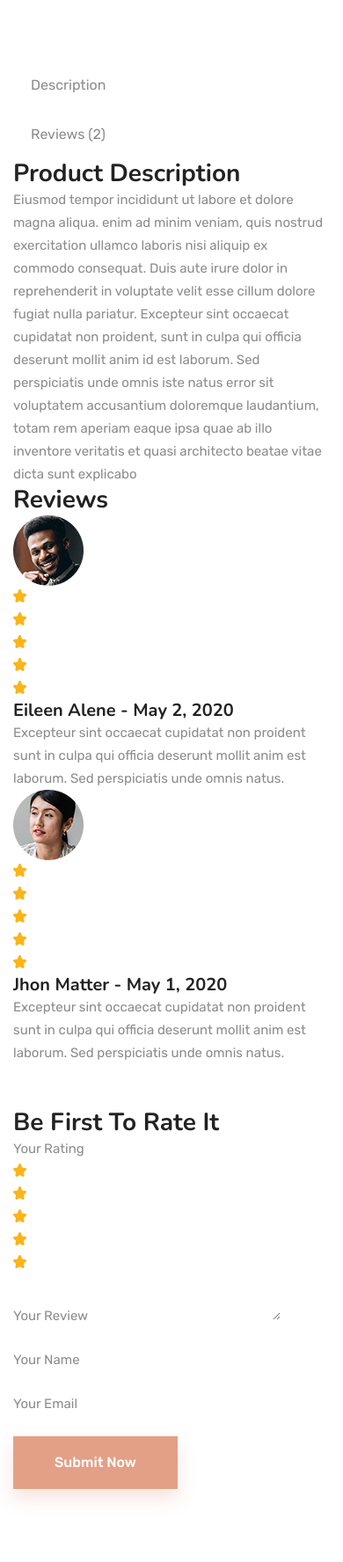
After one commit to mohamed-arshad-ch/cakecafe, a Django app: page /productdetails/2 in a window 390 px wide. The commit adds this page. Shown: the part 4240-6016 px from the top of the page at 88% size. Run offline with Django 3.2, Linux system fonts and the light colour scheme; data comes from the database, SQL or seed files in the repository; some libraries are stand-ins or nearby versions; some web fonts are replaced.

Commit message:
add product details

```diff
--- a/templates/user/base.html
+++ b/templates/user/base.html
@@ -519,10 +519,12 @@
     <script src="{% static 'user/assets/js/scrollbar.js' %}"></script>
     <script src="{% static 'user/assets/js/jquery.nice-select.min.js' %}"></script>
     <script src="{% static 'user/assets/js/nav-tool.js' %}"></script>
+    <script src="{% static 'user/assets/js/jquery-ui.js' %}"></script>
+    <script src="{% static 'user/assets/js/bxslider.js' %}"></script>
+    <!-- main-js -->
+    <script src="{% static 'user/assets/js/index.js' %}"></script>
+    <script src="{% static 'user/assets/js/script.js' %}"></script>
 
-    <!-- main-js -->
-    <script src="{% static 'user/assets/js/script.js' %}"></script>
-    <script src="{% static 'user/assets/js/index.js' %}"></script>
 
 
 </body><!-- End of .page_wrapper -->
--- a/templates/user/index.html
+++ b/templates/user/index.html
@@ -187,7 +187,7 @@
 
                         <div class="lower-content">
                             <span class="price-box">${{product.price}}</span>
-                            <h3><a href="shop-details.html">{{product.name}}</a></h3>
+                            <h3><a href="{% url 'productdetails' product.id %}">{{product.name}}</a></h3>
                             <ul class="rating clearfix">
                                 <li><i class="icon-Star"></i></li>
                                 <li><i class="icon-Star"></i></li>
@@ -195,7 +195,7 @@
                                 <li><i class="icon-Star"></i></li>
                                 <li><i class="icon-Star"></i></li>
                             </ul>
-                            <div class="cart-btn"><a href="shop-details.html" class="theme-btn-two">Add to cart</a></div>
+                            <div class="cart-btn"><a href="{% url 'productdetails' product.id %}" class="theme-btn-two">Add to cart</a></div>
                         </div>
                     </div>
                 </div>
--- /dev/null
+++ b/templates/user/product-details.html
@@ -0,0 +1,316 @@
+{% extends 'user/base.html' %}
+{% load static %}
+
+{% block content %}
+
+        <!--Page Title-->
+        <section class="page-title centred" style="background-image: url({% static 'user/assets/images/background/page-title.jpg' %});">
+            <div class="auto-container">
+                <div class="content-box">
+                    <div class="title">
+                        <h1>Product Details</h1>
+                    </div>
+                    <ul class="bread-crumb clearfix">
+                        <li><a href="{% url 'landingpage' %}">Home</a></li>
+                        <li>Details</li>
+                    </ul>
+                </div>
+            </div>
+        </section>
+        <!--End Page Title-->
+
+
+        <!-- single-product -->
+        <section class="single-product">
+            <div class="product-details-content" style="background-image: url({% static 'user/assets/images/background/single-shop-1.jpg' %});">
+                <div class="auto-container">
+                    <div class="row clearfix">
+                        <div class="col-lg-6 col-md-12 col-sm-12 image-column">
+                            <div class="bxslider">
+                                <div class="slider-content">
+                                    <div class="slider-pager">
+                                        <ul class="thumb-box">
+                                            <li>
+                                                <a class="active" data-slide-index="0" href="#"><figure><img src="{% static 'images' %}/{{products.image}}" alt=""></figure></a>
+                                            </li>
+                                            <li>
+                                                <a data-slide-index="1" href="#"><figure><img src="{% static 'images' %}/{{products.image}}" alt=""></figure></a>
+                                            </li>
+                                            <li>
+                                                <a data-slide-index="2" href="#"><figure><img src="{% static 'images' %}/{{products.image}}" alt=""></figure></a>
+                                            </li>
+                                        </ul>
+                                    </div>
+                                    <div class="product-image">
+                                        <figure class="image"><a href="{% static 'images' %}/{{products.image}}" class="lightbox-image" data-fancybox="gallery"><img src="{% static 'images' %}/{{products.image}}" alt=""></a></figure>
+                                    </div>
+                                </div>
+                                <div class="slider-content">
+                                    <div class="slider-pager">
+                                        <ul class="thumb-box">
+                                            <li>
+                                                <a class="active" data-slide-index="0" href="#"><figure><img src="{% static 'images' %}/{{products.image}}" alt=""></figure></a>
+                                            </li>
+                                            <li>
+                                                <a data-slide-index="1" href="#"><figure><img src="{% static 'images' %}/{{products.image}}" alt=""></figure></a>
+                                            </li>
+                                            <li>
+                                                <a data-slide-index="2" href="#"><figure><img src="{% static 'images' %}/{{products.image}}" alt=""></figure></a>
+                                            </li>
+                                        </ul>
+                                    </div>
+                                    <div class="product-image">
+                                        <figure class="image"><a href="{% static 'images' %}/{{products.image}}" class="lightbox-image" data-fancybox="gallery"><img src="{% static 'images' %}/{{products.image}}" alt=""></a></figure>
+                                    </div>
+                                </div>
+                                <div class="slider-content">
+                                    <div class="slider-pager">
+                                        <ul class="thumb-box">
+                                            <li>
+                                                <a class="active" data-slide-index="0" href="#"><figure><img src="{% static 'images' %}/{{products.image}}" alt=""></figure></a>
+                                            </li>
+                                            <li>
+                                                <a data-slide-index="1" href="#"><figure><img src="{% static 'images' %}/{{products.image}}" alt=""></figure></a>
+                                            </li>
+                                            <li>
+                                                <a data-slide-index="2" href="#"><figure><img src="{% static 'images' %}/{{products.image}}" alt=""></figure></a>
+                                            </li>
+                                        </ul>
+                                    </div>
+                                    <div class="product-image">
+                                        <figure class="image"><a href="{% static 'images' %}/{{products.image}}" class="lightbox-image" data-fancybox="gallery"><img src="{% static 'images' %}/{{products.image}}" alt=""></a></figure>
+                                    </div>
+                                </div>
+                            </div>
+                        </div>
+                        <div class="col-lg-6 col-md-12 col-sm-12 content-column">
+                            <div class="product-details">
+                                <h2>{{products.name}}</h2>
+                                <h3>${{products.price}}</h3>
+                                <div class="customer-rating clearfix">
+                                    <ul class="rating pull-left">
+                                        <li><i class="icon-Star"></i></li>
+                                        <li><i class="icon-Star"></i></li>
+                                        <li><i class="icon-Star"></i></li>
+                                        <li><i class="icon-Star"></i></li>
+                                        <li><i class="icon-Star"></i></li>
+                                    </ul>
+                                    <div class="review pull-left">
+                                        <a href="shop-details.html">( 1 Customer Review )</a>
+                                    </div>
+                                </div>
+                                <div class="text">
+                                    <p>Consectetur adipiscing sed do eiusmod tempor incididunt labore dolore magna aliqua. enim ad minim veniam, quis nostrud exercitation ullamco laboris nisi ut aliquip ex ea commodo consequat.</p>
+                                </div>
+                                <div class="addto-cart-box">
+                                    <ul class="clearfix">
+                                        <li><input type="text" name="quentity" placeholder="1"></li>
+                                        <li><a href="shop-details.html.html"><i class="far fa-heart"></i></a></li>
+                                        <li><button type="button" class="theme-btn-one">Add To Cart</button></li>
+                                    </ul>
+                                </div>
+                                <div class="other-links">
+                                    <ul class="category list">
+                                        <li>Weight:</li>
+                                        <li><a href="">{{products.weight}}</a>,</li>
+                                        <!-- <li><a href="shop-details.html.html">Ice Cream</a></li> -->
+                                    </ul>
+                                    <!-- <ul class="tags list">
+                                        <li>Tags:</li>
+                                        <li><a href="shop-details.html.html">Cake</a>,</li>
+                                        <li><a href="shop-details.html.html">Ice Cream</a></li>
+                                    </ul> -->
+                                </div>
+                            </div>
+                        </div>
+                    </div>
+                </div>
+            </div>
+            <div class="product-discription">
+                <div class="auto-container">
+                    <div class="tabs-box">
+                        <div class="tab-btn-box">
+                            <ul class="tab-btns tab-buttons clearfix">
+                                <li class="tab-btn active-btn" data-tab="#tab-1">Description</li>
+                                <li class="tab-btn" data-tab="#tab-2">Reviews (2)</li>
+                            </ul>
+                        </div>
+                        <div class="tabs-content">
+                            <div class="tab active-tab" id="tab-1">
+                                <div class="content-box">
+                                    <h3>Product Description</h3>
+                                    <p>Eiusmod tempor incididunt ut labore et dolore magna aliqua. enim ad minim veniam, quis nostrud exercitation ullamco laboris nisi aliquip ex commodo consequat. Duis aute irure dolor in reprehenderit in voluptate velit esse cillum dolore fugiat nulla pariatur. Excepteur sint occaecat cupidatat non proident, sunt in culpa qui officia deserunt mollit anim id est laborum. Sed perspiciatis unde omnis iste natus error sit voluptatem accusantium doloremque laudantium, totam rem aperiam eaque ipsa quae ab illo inventore veritatis et quasi architecto beatae vitae dicta sunt explicabo</p>
+                                </div>
+                            </div>
+                            <div class="tab" id="tab-2">
+                                <div class="row clearfix">
+                                    <div class="col-lg-6 col-md-6 col-sm-12 review-block">
+                                        <div class="customer-review">
+                                            <h3>Reviews</h3>
+                                            <div class="single-review">
+                                                <figure class="image-box"><img src="{% static 'user/assets/images/resource/shop/review-1.png' %}" alt=""></figure>
+                                                <div class="inner">
+                                                    <ul class="rating">
+                                                        <li><i class="icon-Star"></i></li>
+                                                        <li><i class="icon-Star"></i></li>
+                                                        <li><i class="icon-Star"></i></li>
+                                                        <li><i class="icon-Star"></i></li>
+                                                        <li><i class="icon-Star"></i></li>
+                                                    </ul>
+                                                    <h5>Eileen Alene<span> - May 2, 2020</span></h5>
+                                                    <p>Excepteur sint occaecat cupidatat non proident sunt in culpa  qui officia deserunt mollit anim  est laborum. Sed perspiciatis unde omnis natus.</p>
+                                                </div>
+                                            </div>
+                                            <div class="single-review">
+                                                <figure class="image-box"><img src="assets/images/resource/shop/review-2.png" alt=""></figure>
+                                                <div class="inner">
+                                                    <ul class="rating">
+                                                        <li><i class="icon-Star"></i></li>
+                                                        <li><i class="icon-Star"></i></li>
+                                                        <li><i class="icon-Star"></i></li>
+                                                        <li><i class="icon-Star"></i></li>
+                                                        <li><i class="icon-Star"></i></li>
+                                                    </ul>
+                                                    <h5>Jhon Matter<span> - May 1, 2020</span></h5>
+                                                    <p>Excepteur sint occaecat cupidatat non proident sunt in culpa  qui officia deserunt mollit anim  est laborum. Sed perspiciatis unde omnis natus.</p>
+                                                </div>
+                                            </div>
+                                        </div>
+                                    </div>
+                                    <div class="col-lg-6 col-md-6 col-sm-12 comment-column">
+                                        <div class="customer-comments">
+                                            <h3>Be First To Rate It</h3>
+                                            <div class="rating-box clearfix">
+                                                <p>Your Rating</p>
+                                                <ul class="rating clearfix">
+                                                    <li><i class="icon-Star"></i></li>
+                                                    <li><i class="icon-Star"></i></li>
+                                                    <li><i class="icon-Star"></i></li>
+                                                    <li><i class="icon-Star"></i></li>
+                                                    <li><i class="icon-Star"></i></li>
+                                                </ul>
+                                            </div>
+                                            <form action="http://azim.commonsupport.com/Bagery/single-shop-1.html" method="post" class="comment-form">
+                                                <div class="row clearfix">
+                                                    <div class="col-lg-12 col-md-12 col-sm-12 form-group">
+                                                        <label>Your Review</label>
+                                                        <textarea name="message"></textarea>
+                                                    </div>
+                                                    <div class="col-lg-6 col-md-6 col-sm-12 form-group">
+                                                        <label>Your Name</label>
+                                                        <input type="text" name="name" required="">
+                                                    </div>
+                                                    <div class="col-lg-6 col-md-6 col-sm-12 form-group">
+                                                        <label>Your Email</label>
+                                                        <input type="email" name="email" required="">
+                                                    </div>
+                                                    <div class="col-lg-12 col-md-12 col-sm-12 form-group message-btn">
+                                                        <button type="submit" class="theme-btn-one">Submit Now</button>
+                                                    </div>
+                                                </div>
+                                            </form>
+                                        </div>
+                                    </div>
+                                </div>
+                            </div>
+                        </div>
+                    </div>
+                </div>
+            </div>
+            <div class="related-product" style="background-image: url(assets/images/background/shop-2.jpg);">
+                <div class="auto-container">
+                    <div class="top-title centred">
+                        <h2>Related Products</h2>
+                    </div>
+                    <div class="row clearfix">
+                        <div class="col-lg-3 col-md-6 col-sm-12 shop-block">
+                            <div class="shop-block-one">
+                                <div class="inner-box">
+                                    <figure class="image-box">
+                                        <img src="assets/images/resource/shop/shop-1.jpg" alt="">
+                                    </figure>
+                                    <div class="lower-content">
+                                        <span class="price-box">$100</span>
+                                        <h3><a href="shop-details.html">Vanilla Ice Cream</a></h3>
+                                        <ul class="rating clearfix">
+                                            <li><i class="icon-Star"></i></li>
+                                            <li><i class="icon-Star"></i></li>
+                                            <li><i class="icon-Star"></i></li>
+                                            <li><i class="icon-Star"></i></li>
+                                            <li><i class="icon-Star"></i></li>
+                                        </ul>
+                                        <div class="cart-btn"><a href="shop-details.html" class="theme-btn-two">Add to cart</a></div>
+                                    </div>
+                                </div>
+                            </div>
+                        </div>
+                        <div class="col-lg-3 col-md-6 col-sm-12 shop-block">
+                            <div class="shop-block-one">
+                                <div class="inner-box">
+                                    <figure class="image-box">
+                                        <img src="assets/images/resource/shop/shop-2.jpg" alt="">
+                                    </figure>
+                                    <div class="lower-content">
+                                        <span class="price-box">$70</span>
+                                        <h3><a href="shop-details.html">Slice Super Cake</a></h3>
+                                        <ul class="rating clearfix">
+                                            <li><i class="icon-Star"></i></li>
+                                            <li><i class="icon-Star"></i></li>
+                                            <li><i class="icon-Star"></i></li>
+                                            <li><i class="icon-Star"></i></li>
+                                            <li><i class="icon-Star"></i></li>
+                                        </ul>
+                                        <div class="cart-btn"><a href="shop-details.html" class="theme-btn-two">Add to cart</a></div>
+                                    </div>
+                                </div>
+                            </div>
+                        </div>
+                        <div class="col-lg-3 col-md-6 col-sm-12 shop-block">
+                            <div class="shop-block-one">
+                                <div class="inner-box">
+                                    <figure class="image-box">
+                                        <img src="assets/images/resource/shop/shop-3.jpg" alt="">
+                                    </figure>
+                                    <div class="lower-content">
+                                        <span class="price-box">$80</span>
+                                        <h3><a href="shop-details.html">Cone Ice Cream</a></h3>
+                                        <ul class="rating clearfix">
+                                            <li><i class="icon-Star"></i></li>
+                                            <li><i class="icon-Star"></i></li>
+                                            <li><i class="icon-Star"></i></li>
+                                            <li><i class="icon-Star"></i></li>
+                                            <li><i class="icon-Star"></i></li>
+                                        </ul>
+                                        <div class="cart-btn"><a href="shop-details.html" class="theme-btn-two">Add to cart</a></div>
+                                    </div>
+                                </div>
+                            </div>
+                        </div>
+                        <div class="col-lg-3 col-md-6 col-sm-12 shop-block">
+                            <div class="shop-block-one">
+                                <div class="inner-box">
+                                    <figure class="image-box">
+                                        <img src="assets/images/resource/shop/shop-4.jpg" alt="">
+                                    </figure>
+                                    <div class="lower-content">
+                                        <span class="price-box">$120</span>
+                                        <h3><a href="shop-details.html">Quality Ice Cream</a></h3>
+                                        <ul class="rating clearfix">
+                                            <li><i class="icon-Star"></i></li>
+                                            <li><i class="icon-Star"></i></li>
+                                            <li><i class="icon-Star"></i></li>
+                                            <li><i class="icon-Star"></i></li>
+                                            <li><i class="icon-Star"></i></li>
+                                        </ul>
+                                        <div class="cart-btn"><a href="shop-details.html" class="theme-btn-two">Add to cart</a></div>
+                                    </div>
+                                </div>
+                            </div>
+                        </div>
+                    </div>
+                </div>
+            </div>
+        </section>
+        <!-- single-product end -->
+
+{% endblock content %}
--- a/user/urls.py
+++ b/user/urls.py
@@ -8,6 +8,8 @@ urlpatterns = [
     path('signup',csrf_exempt(SignupPage.as_view()),name="userregister"),
     path('forgotpassword',csrf_exempt(ResetPassword.as_view()),name="resetpassword"),
     path('verification',csrf_exempt(VerifyEmail.as_view()),name="verifyemail"),
+    path('productdetails/<int:id>',csrf_exempt(ProductDetails.as_view()),name="productdetails"),
+
 
 
 
--- a/user/views.py
+++ b/user/views.py
@@ -142,3 +142,15 @@ class VerifyEmail(View):
 
         except CustomUser.DoesNotExist:
             return redirect("resetpassword")
+
+class ProductDetails(View):
+    def get (self,request,id):
+        try:
+            product = Products.objects.get(id=id)
+            index = {
+                "products":product
+            }
+            return render(request,'user/product-details.html',index)
+        except Exception as e:
+            print(e)
+            return render(request,'user/404.html',{'mainerror':e})
```
